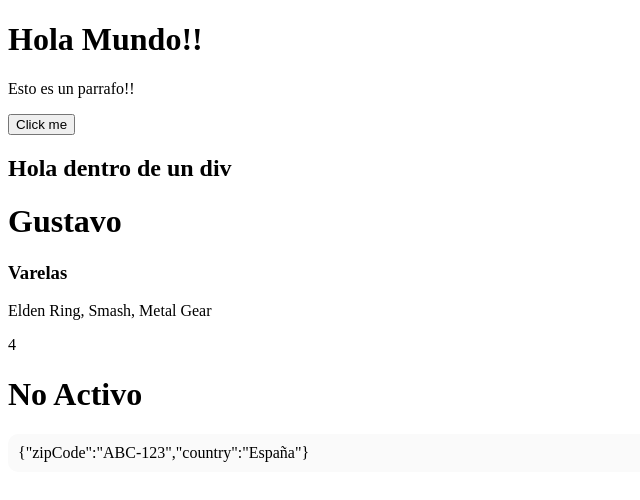
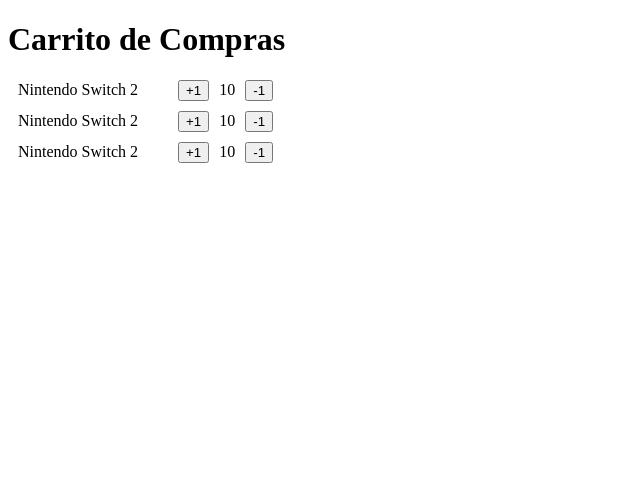
Before and after one commit to Tatoguvaga/React, a React (Vite) app in the folder 02-first-steps/: page / in a window 1280 px wide. Shown: the top 500 px of the page, without its empty margins (0-640 px from the left). Built offline with nearby package versions, Linux system fonts and the light colour scheme.

Commit message:
componentes-counter

```diff
--- a/02-first-steps/src/FirstStepsApp.tsx
+++ b/02-first-steps/src/FirstStepsApp.tsx
@@ -1,17 +1,15 @@
+import { ItemCounter } from "./shopping-cart/ItemCounter";
 
 
 export function FirstStepsApp() {
 
     return (
         <>
-            <h1>Hola Mundo!!</h1>
-            <p>Esto es un parrafo!!</p>
+            <h1>Carrito de Compras</h1>
 
-            <button>Click me</button>
-
-            <div>
-                <h2>Hola dentro de un div</h2>
-            </div>
+            <ItemCounter/>
+            <ItemCounter/>
+            <ItemCounter/>
         </>
     );
 
--- a/02-first-steps/src/main.tsx
+++ b/02-first-steps/src/main.tsx
@@ -6,6 +6,6 @@ import { MyAwesomeApp } from './MyAwesomeApp';
 createRoot(document.getElementById('root')!).render(
   <StrictMode>
     <FirstStepsApp />
-    <MyAwesomeApp/>
+    {/* <MyAwesomeApp/> */}
   </StrictMode>
 );
--- /dev/null
+++ b/02-first-steps/src/shopping-cart/ItemCounter.tsx
@@ -0,0 +1,23 @@
+export const ItemCounter = () => {
+    return (
+        <section
+            style={{
+                display: 'flex',
+                alignItems: 'center',
+                gap: 10,
+                margin: 10,
+            }}
+        >
+            <span
+                style={{
+                    width: 150,
+                }}
+            >
+                Nintendo Switch 2
+            </span>
+            <button>+1</button>
+            <span>10</span>
+            <button>-1</button>
+        </section>
+    );
+};
```
